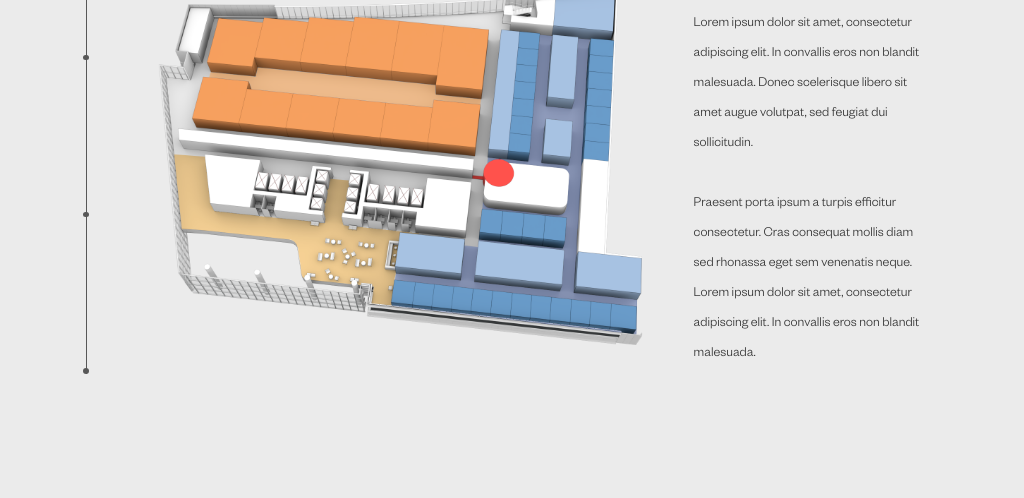
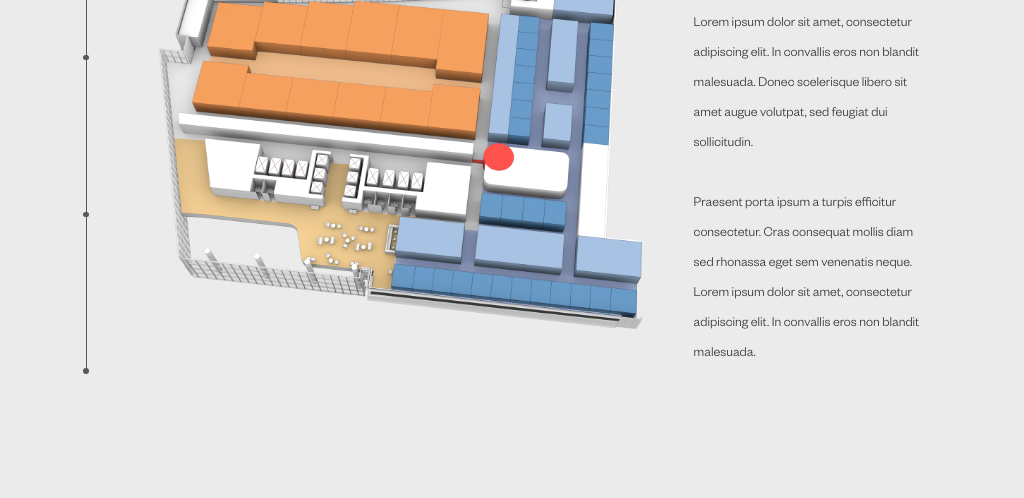
Before and after one commit to ennead/nyuinteractive, a plain HTML site: page index.html in a window 1024 px wide. Shown: the part 302-800 px from the top of the page. Drawn offline with nearby package versions, Linux system fonts and the light colour scheme; a script that the page names is missing.

Commit message:
fixed ipad responsiveness

```diff
--- a/style.css
+++ b/style.css
@@ -526,7 +526,7 @@ li:hover{
 						height:26px;
 					}
 
-					@media all and (max-width:1024px) and (min-width:769px){
+					@media all and (max-width:1600px) and (min-width:769px){
 						h2 {
 							font-size: 32px;
 							line-height: 30px;}
@@ -546,7 +546,7 @@ li:hover{
 								}
 
 								#diagramFront{
-									top: 32%;
+									top: 30%;
 									left: 120px;
 									width:55%;
 									height: auto;
@@ -555,7 +555,7 @@ li:hover{
 								}
 
 								#diagramBack{
-									top: 32%;
+									top: 30%;
 									left: 120px;
 									width:55%;
 									height: auto;
@@ -580,7 +580,7 @@ li:hover{
 								}
 							}
 
-							@media all and (max-width:1600px) and (min-width:1025px) {
+							/* @media all and (max-width:1600px) and (min-width:1025px) {
 								h2 {
 									font-size: 42px;
 									line-height: 40px;}
@@ -595,4 +595,4 @@ li:hover{
 											width:120px;
 											height:26px;
 										}
-									}
+									} */
```
